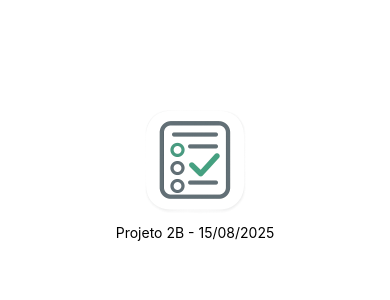
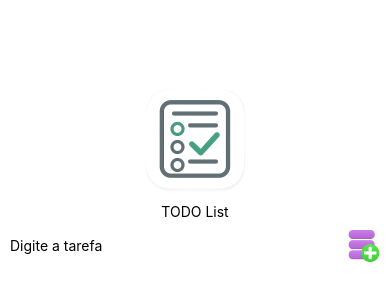
Before and after one commit to zanfolin/projeto-todolist-2b-3bimestre, a React Native app: screen / in a window 390 px wide. Shown: the part 254-554 px from the top of the page. Built offline with nearby package versions, Linux system fonts and the light colour scheme.

Commit message:
[feat] Input de Tarefa

```diff
--- a/App.js
+++ b/App.js
@@ -1,14 +1,41 @@
-import { StatusBar } from 'expo-status-bar';
-import { Image, StyleSheet, Text, View } from 'react-native';
-import logo from './assets/icon_todo_list.png'
+import { StatusBar } from "expo-status-bar";
+import {
+  Alert,
+  Image,
+  StyleSheet,
+  Text,
+  TextInput,
+  TouchableOpacity,
+  View,
+} from "react-native";
+import logo from "./assets/icon_todo_list.png";
+import btnAdd from "./assets/btnAdd.png";
+import { useState } from "react";
 
 export default function App() {
+  const [tarefa, setTarefa] = useState("");
+
+  const btnAdiconar = () => {
+    Alert.alert("TODO List", "Valor: " + tarefa);
+    setTarefa("");
+  };
+
   return (
     <View style={styles.container}>
-      <View>
-        <Image source={logo} style={styles.logo}/>
+      <View style={styles.viewLogo}>
+        <Image source={logo} style={styles.logo} />
+        <Text>TODO List</Text>
       </View>
-      <Text>Projeto 2B - 15/08/2025</Text>
+      <View style={styles.viewInput}>
+        <TextInput
+          placeholder="Digite a tarefa"
+          value={tarefa}
+          onChangeText={setTarefa}
+        />
+        <TouchableOpacity onPress={btnAdiconar}>
+          <Image source={btnAdd} style={styles.btnAdd} />
+        </TouchableOpacity>
+      </View>
       <StatusBar style="auto" />
     </View>
   );
@@ -17,12 +44,28 @@ export default function App() {
 const styles = StyleSheet.create({
   container: {
     flex: 1,
-    backgroundColor: '#fff',
-    alignItems: 'center',
-    justifyContent: 'center',
+    backgroundColor: "#fff",
+    alignItems: "center",
+    justifyContent: "center",
+    padding: 10,
   },
   logo: {
     height: 128,
     width: 128,
-  }
+  },
+  viewInput: {
+    width: "100%",
+    justifyContent: "space-between",
+    flexDirection: "row",
+  },
+  btnAdd: {
+    width: 32,
+    height: 32,
+  },
+  viewLogo: {
+    width: "100%",
+    justifyContent: "center",
+    alignItems: "center",
+    marginBottom: 10,
+  },
 });
```
Also changed, not shown: assets/btnAdd.png (added).
